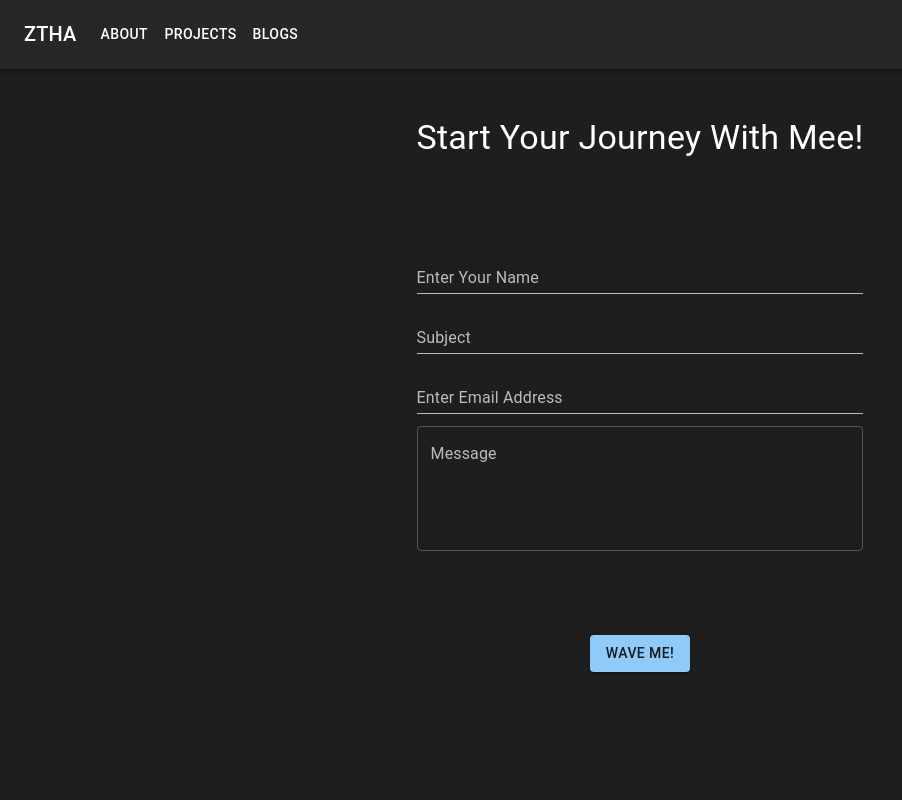
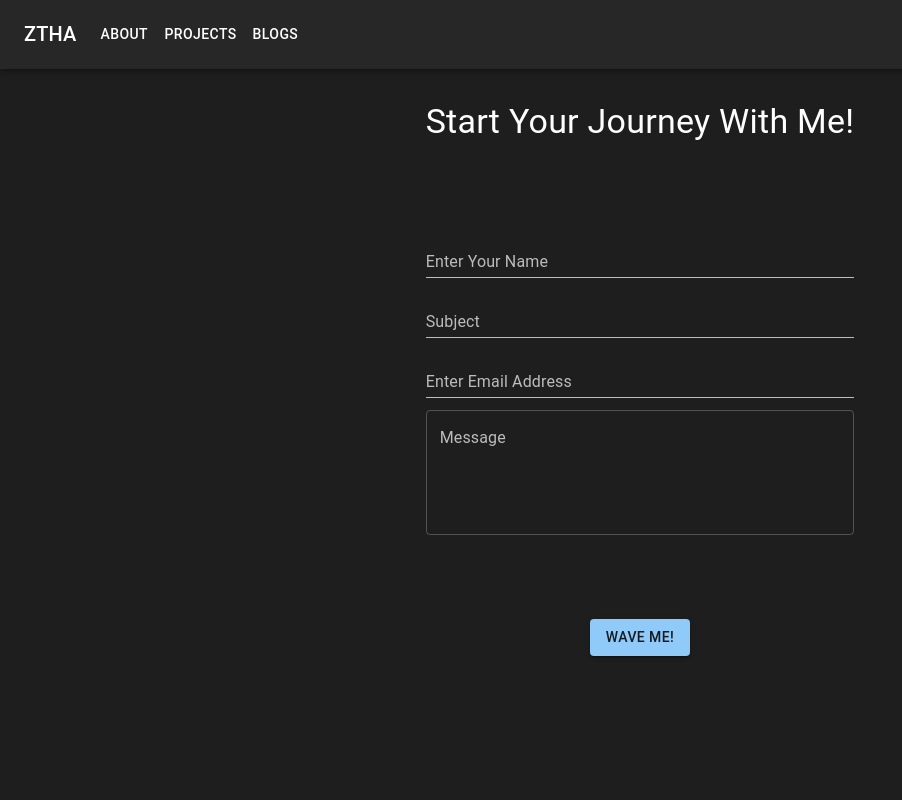
Before and after one commit to ztha952/ztha-portfolio, a Next.js app: page /Contact in a window 1280 px wide. Shown: the top 800 px of the page, without its empty margins (0-902 px from the left). Built offline with nearby package versions, Linux system fonts and the light colour scheme.

Commit message:
Update Contact.js

```diff
--- a/pages/Contact.js
+++ b/pages/Contact.js
@@ -36,12 +36,12 @@ const Contact = () => {
       </Head>
       <div
         style={{
-          margin: " 3rem 4rem",
-          minHeight: "100vh",
+          margin: " 2rem 4rem",
+
         }}
       >
         <Typography variant="h4" align="center">
-          Start Your Journey With Mee!
+          Start Your Journey With Me!
         </Typography>
 
         <form
```
